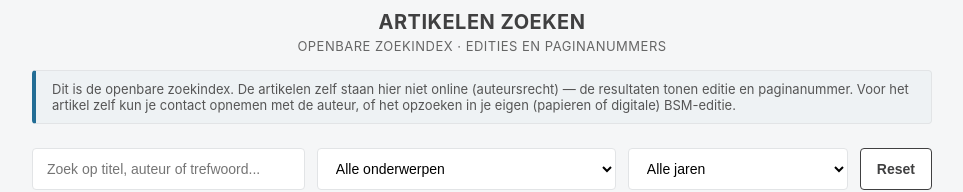
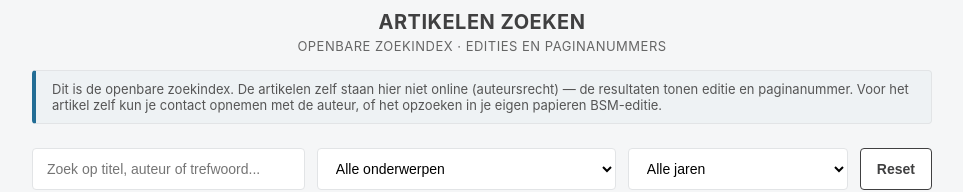
Before and after one commit to michelfreriks-cpu/BSM-zoeken, a plain HTML site: page index.html in a window 1280 px wide. Shown: the part 161-353 px from the top of the page, without its empty margins (158-1121 px from the left). Drawn offline with Linux system fonts and the light colour scheme.

Commit message:
Add files via upload

```diff
--- a/index.html
+++ b/index.html
@@ -44,7 +44,7 @@
 <hr class="rule"><hr class="rule thin">
 <h1>ARTIKELEN ZOEKEN</h1>
 <div class="subtitle">Openbare zoekindex &middot; edities en paginanummers</div>
-<div class="note">Dit is de openbare zoekindex. De artikelen zelf staan hier niet online (auteursrecht) &mdash; de resultaten tonen editie en paginanummer. Voor het artikel zelf kun je contact opnemen met de auteur, of het opzoeken in je eigen (papieren of digitale) BSM-editie.</div>
+<div class="note">Dit is de openbare zoekindex. De artikelen zelf staan hier niet online (auteursrecht) &mdash; de resultaten tonen editie en paginanummer. Voor het artikel zelf kun je contact opnemen met de auteur, of het opzoeken in je eigen papieren BSM-editie.</div>
 
 <div class="controls">
   <input type="text" id="searchBox" placeholder="Zoek op titel, auteur of trefwoord...">
```
